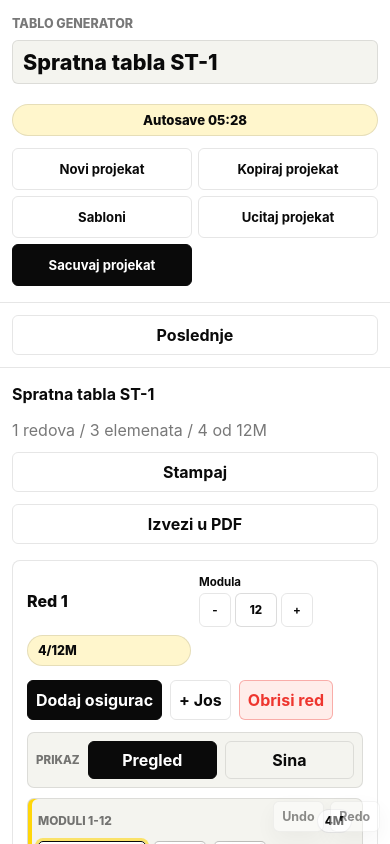
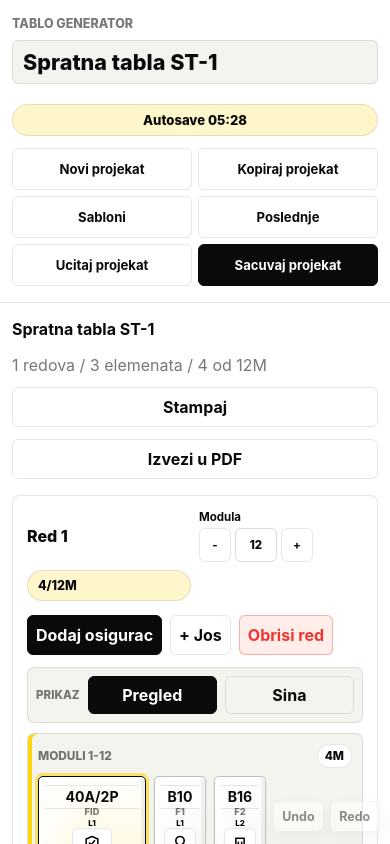
Before and after one commit to dzoni9o/tablogenerator, a React (Vite) app: page / in a window 390 px wide. Shown: the top 844 px of the page. Built offline with nearby package versions, Linux system fonts and the light colour scheme.

Commit message:
Move recent projects into topbar actions

```diff
--- a/src/App.jsx
+++ b/src/App.jsx
@@ -31,6 +31,7 @@ export default function App() {
         onImportClick={() => fileInputRef.current?.click()}
         onNewProject={project.newProject}
         onOpenTemplates={() => setTemplatePickerOpen(true)}
+        recentProjectsNode={<RecentProjects items={project.recentProjects} onLoad={project.loadProject} onRemove={project.removeRecentProject} />}
       />
 
       <aside className="history-dock" aria-label="Istorija izmena">
@@ -60,8 +61,6 @@ export default function App() {
           {project.capacityMessage.text}
         </p>
       )}
-
-      <RecentProjects items={project.recentProjects} onLoad={project.loadProject} onRemove={project.removeRecentProject} />
 
       <section className="workspace">
         <Board
--- a/src/components/RecentProjects.jsx
+++ b/src/components/RecentProjects.jsx
@@ -7,11 +7,11 @@ export function RecentProjects({ items, onLoad, onRemove }) {
 
   return (
     <>
-      <section className="recent-projects" aria-label="Poslednji projekti">
+      <div className="recent-projects" aria-label="Poslednji projekti">
         <button type="button" className="ghost" onClick={() => setIsOpen(true)}>
           Poslednje
         </button>
-      </section>
+      </div>
       {isOpen && (
         <div className="modal-backdrop" onClick={() => setIsOpen(false)}>
           <section className="choice-modal recent-modal" aria-label="Poslednji projekti" onClick={(event) => event.stopPropagation()}>
--- a/src/components/Topbar.jsx
+++ b/src/components/Topbar.jsx
@@ -7,6 +7,7 @@ export function Topbar({
   onImportClick,
   onNewProject,
   onOpenTemplates,
+  recentProjectsNode,
 }) {
   return (
     <header className="topbar">
@@ -31,6 +32,7 @@ export function Topbar({
           <button type="button" className="ghost" onClick={onOpenTemplates}>
             Sabloni
           </button>
+          {recentProjectsNode}
           <button type="button" className="ghost" onClick={onImportClick}>
             Ucitaj projekat
           </button>
--- a/src/styles.css
+++ b/src/styles.css
@@ -263,8 +263,7 @@ textarea[readonly] {
   min-width: 0;
 }
 
-.project-details,
-.recent-projects {
+.project-details {
   width: 100%;
   min-width: 0;
   border-bottom: 1px solid var(--border);
@@ -277,8 +276,7 @@ textarea[readonly] {
   background: var(--paper);
 }
 
-.project-details p,
-.recent-projects span {
+.project-details p {
   color: var(--ink-soft);
   font-size: 0.75rem;
   font-weight: 850;
@@ -303,16 +301,7 @@ textarea[readonly] {
 }
 
 .recent-projects {
-  display: flex;
-  align-items: center;
-  gap: 8px;
-  flex-wrap: wrap;
-  background: var(--muted);
-}
-
-.recent-projects {
-  background: var(--paper);
-  padding-block: 12px;
+  display: contents;
 }
 
 .recent-modal {
@@ -866,14 +855,12 @@ label {
   .workspace,
   .board,
   .project-details,
-  .recent-projects,
   .row,
   .phase-balance {
     max-width: 100vw;
   }
 
   .topbar,
-  .recent-projects,
   .row-toolbar,
   .board-head {
     align-items: stretch;
@@ -1096,8 +1083,7 @@ label {
 @media (max-width: 420px) {
   .topbar,
   .board,
-  .project-details,
-  .recent-projects {
+  .project-details {
     padding-left: 12px;
     padding-right: 12px;
   }
@@ -1146,7 +1132,6 @@ label {
   }
 
   .topbar,
-  .recent-projects,
   .board-head,
   .row-toolbar,
   .row-insert,
```
